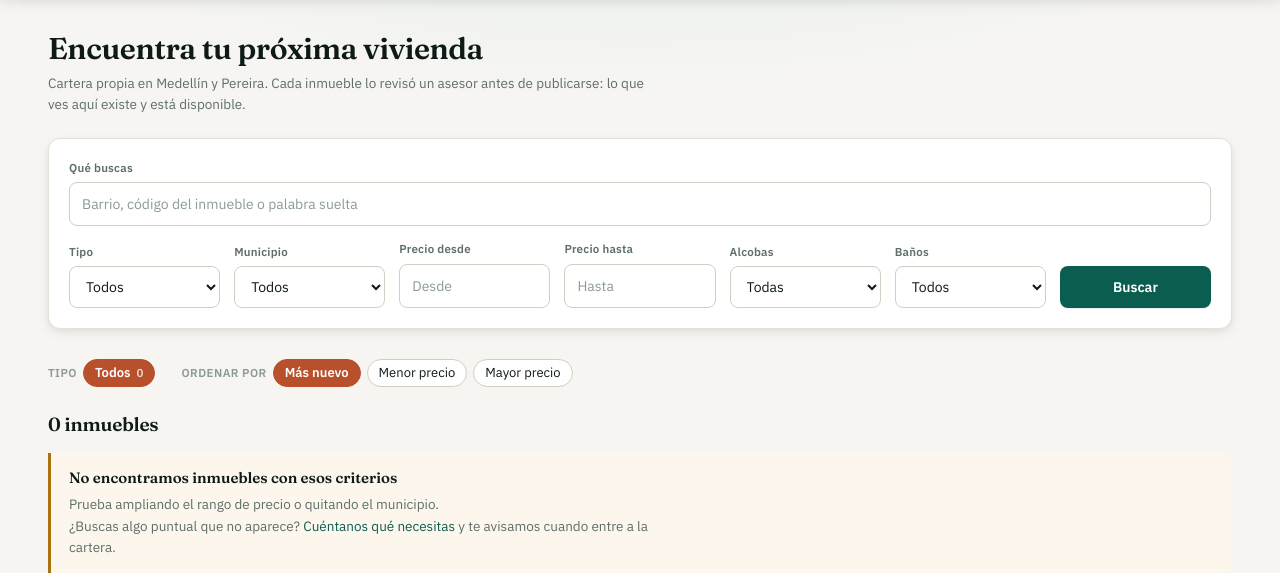
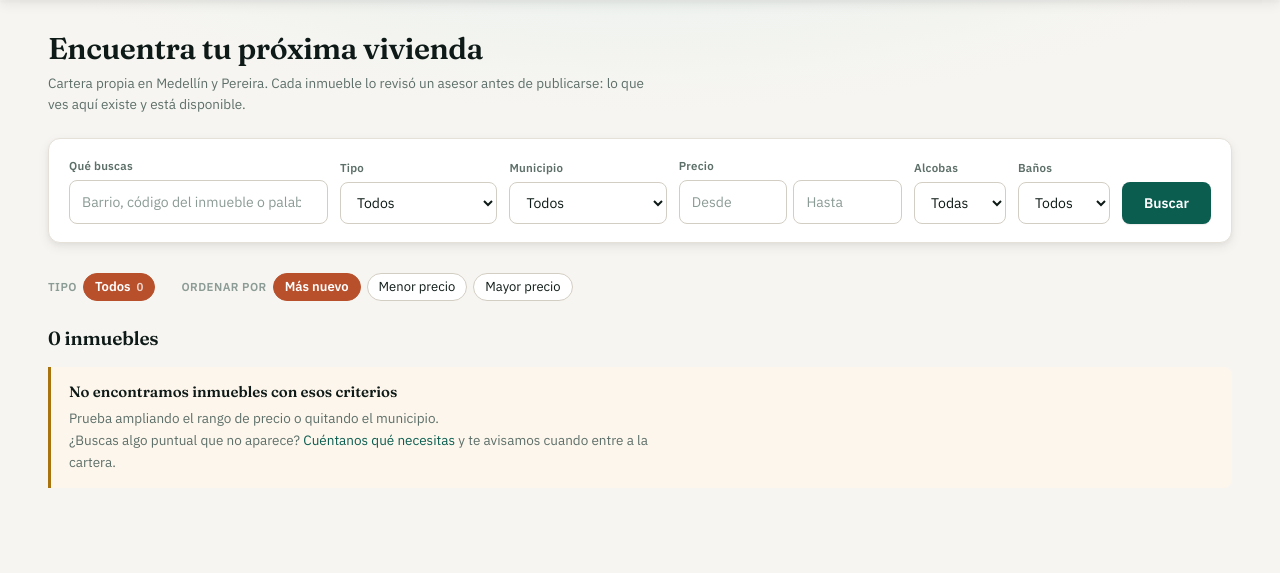
Before and after one commit to aleospina/vvi, a FastAPI app: page /inmuebles in a window 1280 px wide. Shown: the part 62-635 px from the top of the page. Run offline with FastAPI, Linux system fonts and the light colour scheme.

Commit message:
style: el buscador de la vitrina cabe en una sola fila
Las pastillas ya iban en fila; lo que seguía apilándose era el formulario
de arriba. Era una rejilla `auto-fit`, y con `grid-column:1/-1` el campo
de texto se llevaba un renglón entero para él: los otros ocho se
repartían en dos más, así que el buscador ocupaba tres líneas y empujaba
los resultados fuera de la pantalla.

Ahora es flex: cada campo pide su ancho y cede el resto, y solo se parte
en varias líneas cuando de verdad no cabe —un móvil—. El `min-width:0`
es lo que permite encoger; sin él el ancho intrínseco del contenido
impone un mínimo y la fila se rompe antes de tiempo.

Los dos extremos del precio pasan a compartir rótulo. Con campos de ~130
px, «Canon mensual desde» y «Canon mensual hasta» uno al lado del otro
repetían la parte larga y se habrían cortado; ahora el rótulo dice la
escala una vez y los marcadores dicen cuál es cuál. Los `aria-label`
conservan el texto completo para quien navega por lector de pantalla.
De paso el buscador baja de nueve elementos a ocho.

557 tests.

Co-Authored-By: Claude Opus 5 <noreply@anthropic.com>

```diff
--- a/app/static/estilos.css
+++ b/app/static/estilos.css
@@ -845,17 +845,31 @@ body.vitrina main{padding-bottom:64px}
 .portada-vitrina h1{margin-bottom:6px}
 .portada-vitrina .leyenda{margin-bottom:22px}
 
+/* Una sola fila, no una rejilla. Con `grid` el campo de texto se llevaba un
+   renglón entero para él y los otros ocho se repartían en dos más, así que el
+   buscador ocupaba tres líneas y empujaba los resultados fuera de la pantalla.
+   En flex cada campo pide su ancho y cede el resto; solo se parte en varias
+   líneas cuando de verdad no cabe, que es lo que pasa en un móvil. */
 .buscador{
-  display:grid; gap:14px; align-items:end;
-  grid-template-columns:repeat(auto-fit, minmax(150px, 1fr));
+  display:flex; flex-wrap:wrap; align-items:flex-end; gap:12px;
   background:var(--panel); border:1px solid var(--linea);
-  border-radius:var(--radio); padding:20px; box-shadow:var(--sombra-2);
+  border-radius:var(--radio); padding:18px 20px; box-shadow:var(--sombra-2);
 }
-.buscador .campo{margin:0}
-.buscador .campo.ancho{grid-column:1 / -1}
-.buscador .campo.estrecho{max-width:100%}
+/* `min-width:0` es lo que permite encoger: sin él, el ancho intrínseco del
+   contenido impone un mínimo y la fila se rompe antes de tiempo. */
+.buscador .campo{margin:0; flex:1 1 128px; min-width:0}
+.buscador .campo.ancho{flex:2 1 200px}
+.buscador .campo.estrecho{flex:0 1 92px}
+.buscador .campo.rango-precio{flex:1.6 1 176px}
+.buscador .rango{display:flex; gap:6px}
+.buscador .rango input{min-width:0}   /* que los dos puedan encogerse a la par */
+.buscador .boton-buscar{flex:0 0 auto}
+.buscador label{
+  display:block; font-size:11.5px; margin-bottom:5px; white-space:nowrap;
+  overflow:hidden; text-overflow:ellipsis;
+}
 .buscador input, .buscador select{width:100%}
-.buscador .boton-buscar button{width:100%}
+.buscador .boton-buscar button{width:100%; padding-left:22px; padding-right:22px}
 
 /* ─────────────────────────── Resultados ─────────────────────────── */
 
--- a/app/templates/catalogo.html
+++ b/app/templates/catalogo.html
@@ -90,13 +90,20 @@
         {% endfor %}
       </select>
     </div>
-    <div class="campo">
-      <label for="min">{{ rotulo_precio }} desde</label>
-      <input type="text" inputmode="numeric" name="min" id="min" value="{{ filtros.min }}" placeholder="Desde">
-    </div>
-    <div class="campo">
-      <label for="max">{{ rotulo_precio }} hasta</label>
-      <input type="text" inputmode="numeric" name="max" id="max" value="{{ filtros.max }}" placeholder="Hasta">
+    {# Los dos extremos comparten rótulo: «Canon mensual desde» y «Canon mensual
+       hasta», uno al lado del otro, repetían la parte larga y no cabían en la
+       fila. El rótulo dice la escala una vez y los marcadores dicen cuál es
+       cuál. #}
+    <div class="campo rango-precio">
+      <label for="min" title="{{ rotulo_precio }}">{{ rotulo_precio }}</label>
+      <div class="rango">
+        <input type="text" inputmode="numeric" name="min" id="min"
+               value="{{ filtros.min }}" placeholder="Desde"
+               aria-label="{{ rotulo_precio }} desde">
+        <input type="text" inputmode="numeric" name="max" id="max"
+               value="{{ filtros.max }}" placeholder="Hasta"
+               aria-label="{{ rotulo_precio }} hasta">
+      </div>
     </div>
     <div class="campo estrecho">
       <label for="hab">Alcobas</label>
```
